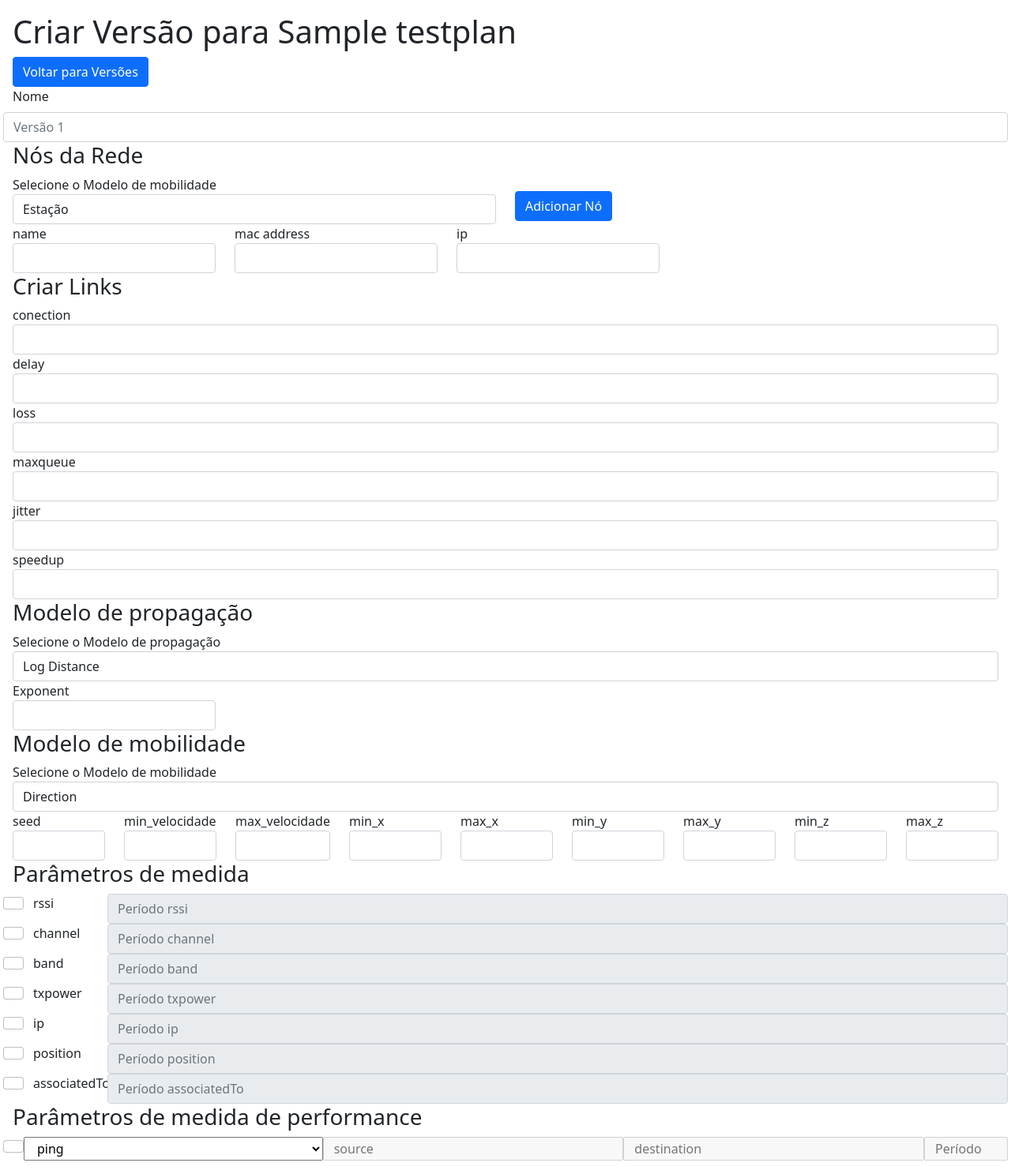
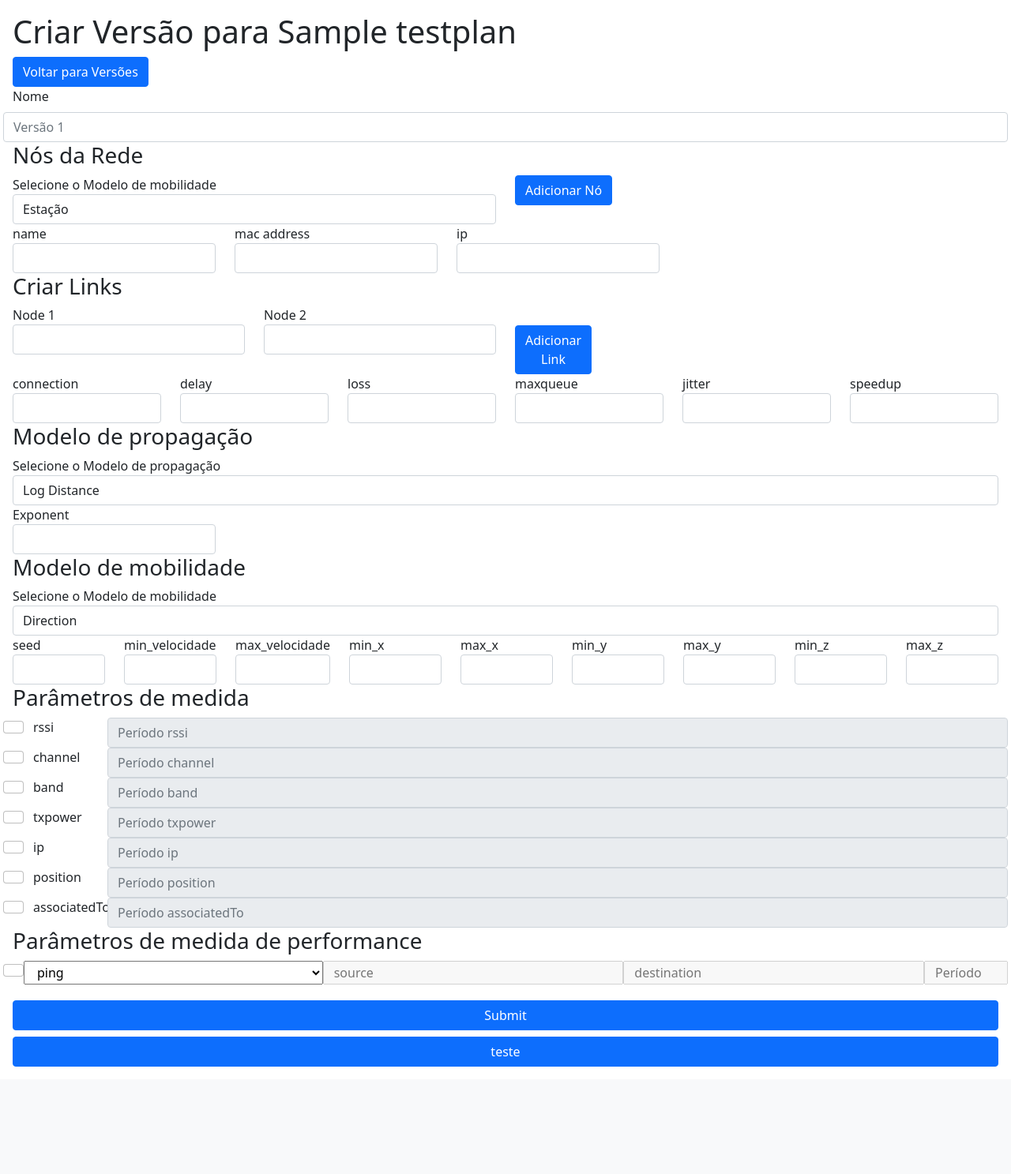
Before and after one commit to renanrodriguesmr/MiniManager, a Django app: page /version/1 in a window 1280 px wide. Shown: the part 56-1543 px from the top of the page at 79% size. After the commit the page ends 1407 px from the top, so only its background shows below. Run offline with Django 3.2, Linux system fonts and the light colour scheme; data comes from the database, SQL or seed files in the repository; tables that the repository leaves empty hold one stand-in row (values such as "Sample post").

Commit message:
saving links

```diff
--- a/miniManager/configurator/models.py
+++ b/miniManager/configurator/models.py
@@ -208,7 +208,7 @@ class Link(models.Model):
     connection = models.CharField(max_length=30)
     delay = models.CharField(max_length=30)
     loss = models.CharField(max_length=30)
-    max_queue_size = models.CharField(max_length=30)
+    maxqueue = models.CharField(max_length=30)
     jitter = models.CharField(max_length=30)
     speedup = models.CharField(max_length=30)
 
--- a/miniManager/configurator/static/nodes.css
+++ b/miniManager/configurator/static/link.css
@@ -1,3 +1,3 @@
-.add-button {
-    padding-top: 20px;
+.add-link {
+    padding-top: 25px;
 }
--- a/miniManager/configurator/templates/configuration.html
+++ b/miniManager/configurator/templates/configuration.html
@@ -3,6 +3,7 @@
 {% block head %}
   <link rel="stylesheet" href="{% static 'modelpropagation.css' %}">
   <link rel="stylesheet" href="{% static 'nodes.css' %}">
+  <link rel="stylesheet" href="{% static 'link.css' %}">
 {% endblock %}
 
 {% block content %}
--- a/miniManager/configurator/templates/link.html
+++ b/miniManager/configurator/templates/link.html
@@ -1,18 +1,116 @@
 <h3>Criar Links</h3>
-<div id="link"  class="form-group">
+<div id="new-link">
   <div class="form-group">
-    <label for="conn">conection</label>
+    <div class="row">
+      <div class="col-3">
+        <label for="node1">Node 1</label>
+        <input type="text" name="node1" class="form-control" id="node1">
+      </div>
+      <div class="col-3">
+        <label for="node2">Node 2</label>
+        <input type="text" name="node2" class="form-control" id="node2">
+      </div>
+      <div class="add-link col-1">
+        <button type="button" onclick="addLink()" class="btn btn-primary">Adicionar Link</button>
+      </div>
+    </div>
+    <div class="row">
+      <div class="col">
+        <label for="conn">connection</label>
         <input type="text" name="conn" class="form-control" id="conn">
+      </div>
+      <div class="col">
         <label for="delay">delay</label>
         <input type="text" name="delay" class="form-control" id="delay">
+      </div>
+      <div class="col">
         <label for="loss">loss</label>
         <input type="text" name="loss" class="form-control" id="loss">
+      </div>
+      <div class="col">
         <label for="maxqueue">maxqueue</label>
         <input type="text" name="maxqueue" class="form-control" id="maxqueue">
+      </div>
+      <div class="col">
         <label for="jitter">jitter</label>
         <input type="text" name="jitter" class="form-control" id="jitter">
+      </div>
+      <div class="col">
         <label for="speedup">speedup</label>
         <input type="text" name="speedup" class="form-control" id="speedup">
       </div>
     </div>
-<div id="model-not-supported" class="hidde-element alert alert-primary" role="alert">Modelo de mobilidade ainda não suportado</div>
+  </div>
+</div>
+<div id="current-links">
+
+</div>
+<script>
+  var linksCounter = 0;
+  var currentLinks = {};
+
+  function addLink(){
+    linksCounter++;
+    var linkID = "link-"+linksCounter;
+    var node1 = document.getElementById("node1").value;
+    var node2 = document.getElementById("node2").value;
+    var connection = document.getElementById("conn").value;
+    var delay = document.getElementById("delay").value;
+    var loss = document.getElementById("loss").value;
+    var maxqueue = document.getElementById("maxqueue").value;
+    var jitter = document.getElementById("jitter").value;
+    var speedup = document.getElementById("speedup").value;
+
+    var props = { connection: connection, delay: delay, loss: loss, maxqueue: maxqueue, jitter: jitter, speedup: speedup };
+
+    var link = {id: linkID, node1: node1, node2: node2, props: props}
+
+    currentLinks[linkID] = link
+    renderLink(link)
+  }
+
+  function renderLink(link) {
+    var div = document.createElement("div");
+    div.id = link.id;
+    div.className = "card";
+
+    var h5 = document.createElement("h5");
+    h5.className = "card-header";
+    h5.appendChild(document.createTextNode(link.node1 + " --- " + link.node2));
+    div.appendChild(h5);
+
+    var ul = document.createElement("ul");
+    ul.classList = ["card-body", "list-group", "list-group-flush"]
+
+    for(var prop in link.props){
+      var li = document.createElement("li");
+      li.className = "list-group-item"
+      li.appendChild(document.createTextNode(prop + ": " + link.props[prop]))
+      div.appendChild(li)
+    }
+    div.appendChild(ul)
+
+    var footer = document.createElement("div");
+    footer.className = "card-footer"
+    var button = document.createElement("button");
+    button.appendChild(document.createTextNode("Remover elemento"));
+    button.setAttribute("type", "button");
+    button.onclick = function(){
+      removeLink(link.id)
+    }
+    footer.appendChild(button);
+    div.appendChild(footer);
+
+    parent = document.getElementById("current-links");
+    parent.appendChild(div);
+  }
+
+  function removeLink(linkID) {
+    child = document.getElementById(linkID);
+    parent = document.getElementById("current-links");
+    parent.removeChild(child);
+
+    delete currentLinks[linkID];
+  }
+
+  </script>
--- a/miniManager/configurator/templates/nodes.html
+++ b/miniManager/configurator/templates/nodes.html
@@ -98,7 +98,7 @@
 
 var currentNodeType = "station";
 var nodesCounter = 0;
-var currentNodes = {}
+var currentNodes = {};
 
 
 changeNodeForm(currentNodeType);
--- a/miniManager/configurator/templates/version.html
+++ b/miniManager/configurator/templates/version.html
@@ -10,7 +10,7 @@
   <form action="/versions/{{testPlan.id}}" method="get">
     <button class="btn btn-primary">Voltar para Versões</button>
   </form>
-  <form id="network-form" action="/version/" method="POST" onsubmit="return processNodes();">
+  <form id="network-form" action="/version/" method="POST" onsubmit="return processForm();">
     {% csrf_token %}
     <div class="form-group row">
       <label for="version_name" class="form-label">Nome</label>
@@ -22,7 +22,7 @@
 
     <div class="submit-button d-grid gap-2">
       <button type="submit" class="btn btn-primary">Submit</button>
-      <button type="button" class="btn btn-primary" onclick="processNodes()">teste</button>
+      <button type="button" class="btn btn-primary" onclick="processForm()">teste</button>
     </div>
     {% if error %}
       <div id="status-bar" class="alert alert-primary" role="alert">{{ errorMessage }}</div>
@@ -41,6 +41,28 @@
         var input = document.createElement("input");
         input.setAttribute('name', node.id + "-" + prop);
         input.setAttribute('value', node.props[prop]);
+        element.appendChild(input);
+      }
+
+      return element;
+    }
+
+    function generateInputsOfLink(link){
+      var element = document.createElement("div");
+      var inputNode1 = document.createElement("input");
+      inputNode1.setAttribute('name', link.id + "-node1");
+      inputNode1.setAttribute('value', link.node1);
+      element.appendChild(inputNode1);
+
+      var inputNode2 = document.createElement("input");
+      inputNode2.setAttribute('name', link.id + "-node2");
+      inputNode2.setAttribute('value', link.node2);
+      element.appendChild(inputNode2);
+
+      for(var prop in link.props){
+        var input = document.createElement("input");
+        input.setAttribute('name', link.id + "-" + prop);
+        input.setAttribute('value', link.props[prop]);
         element.appendChild(input);
       }
 
@@ -68,5 +90,31 @@
 
       return true;
     }
+
+    function processLinks(){
+      var parent = document.getElementById("network-form");
+      var links = [];
+
+      if(currentLinks == {}){
+        alert("nenhum link configurado");
+        return false;
+      }
+
+      for(var linkID in currentLinks){
+        links.push(linkID);
+        parent.appendChild(generateInputsOfLink(currentLinks[linkID]));
+      }
+
+      var input = document.createElement("input");
+      input.setAttribute('name', 'links');
+      input.setAttribute('value', links.toString());
+      parent.appendChild(input);
+
+      return true;
+    }
+
+    function processForm(){
+      return processNodes() && processLinks();
+    }
   </script>
 {% endblock %}
--- a/miniManager/configurator/views.py
+++ b/miniManager/configurator/views.py
@@ -90,23 +90,41 @@ class ConfigurationView():
         interface = Interface(name=node.name + "int", node=node, **interfaceParams)
         interface.save()
 
+        return node.name, interface.id
+
     def __saveNodes(self, request, network):
         nodesString = request.POST.get('nodes')
         nodes = nodesString.split(",")
 
+        nodeToInterfaceMap = {}
+
         for nodeID in nodes:
-            self.__saveNode(request, network, nodeID)
+            nodeName, interfaceID = self.__saveNode(request, network, nodeID)
+            nodeToInterfaceMap[nodeName] = interfaceID
 
-    def __saveLink(self, request):
-        conn = request.POST.get("conn")
-        delay = request.POST.get("delay")
-        loss = request.POST.get("loss")
-        maxqueue= request.POST.get("maxqueue")
-        jitter= request.POST.get("jitter")
-        speedup= request.POST.get("speedup")
+        return nodeToInterfaceMap
 
-        link = Link(connection=conn, delay=delay,loss=loss, max_queue_size=maxqueue, jitter=jitter, speedup=speedup)
+    def __saveLink(self, request, linkID, nodeToInterfaceMap):
+        node1 = request.POST.get(linkID + "-" + "node1")
+        node2 = request.POST.get(linkID + "-" + "node2")
+
+        linkAttributes = ["connection", "delay", "loss", "maxqueue", "jitter", "speedup"]
+        linkObj = {}
+        for attr in linkAttributes:
+            linkObj[attr] = request.POST.get(linkID + "-" + attr)
+
+        int1 = nodeToInterfaceMap[node1]
+        int2 = nodeToInterfaceMap[node2]
+
+        link = Link(int1_id = int1, int2_id = int2, **linkObj)
         link.save()
+
+    def __saveLinks(self, request, nodeToInterfaceMap):
+        linksString = request.POST.get('links')
+        links = linksString.split(",")
+
+        for linkID in links:
+            self.__saveLink(request, linkID, nodeToInterfaceMap)
 
     def __saveNetowrk(self, request):
         network = Network()
@@ -152,8 +170,8 @@ class ConfigurationView():
         propagationmodel = self.__savePropagationModel(request)
         mobilitymodel = self.__saveMobilityModel(request)
         network = self.__saveNetowrk(request)
-        self.__saveNodes(request, network)
-        self.__saveLink(request)
+        nodeToInterfaceMap = self.__saveNodes(request, network)
+        self.__saveLinks(request, nodeToInterfaceMap)
 
         configuration = Configuration(medicao_schema='xml_schema', propagationmodel=propagationmodel, mobilitymodel=mobilitymodel, network=network)
         configuration.save()
```
Also changed, not shown: miniManager/configurator/migrations/0006_rename_max_queue_size_link_maxqueue.py (added). Lines whose indentation alone changed are shown as unchanged.
